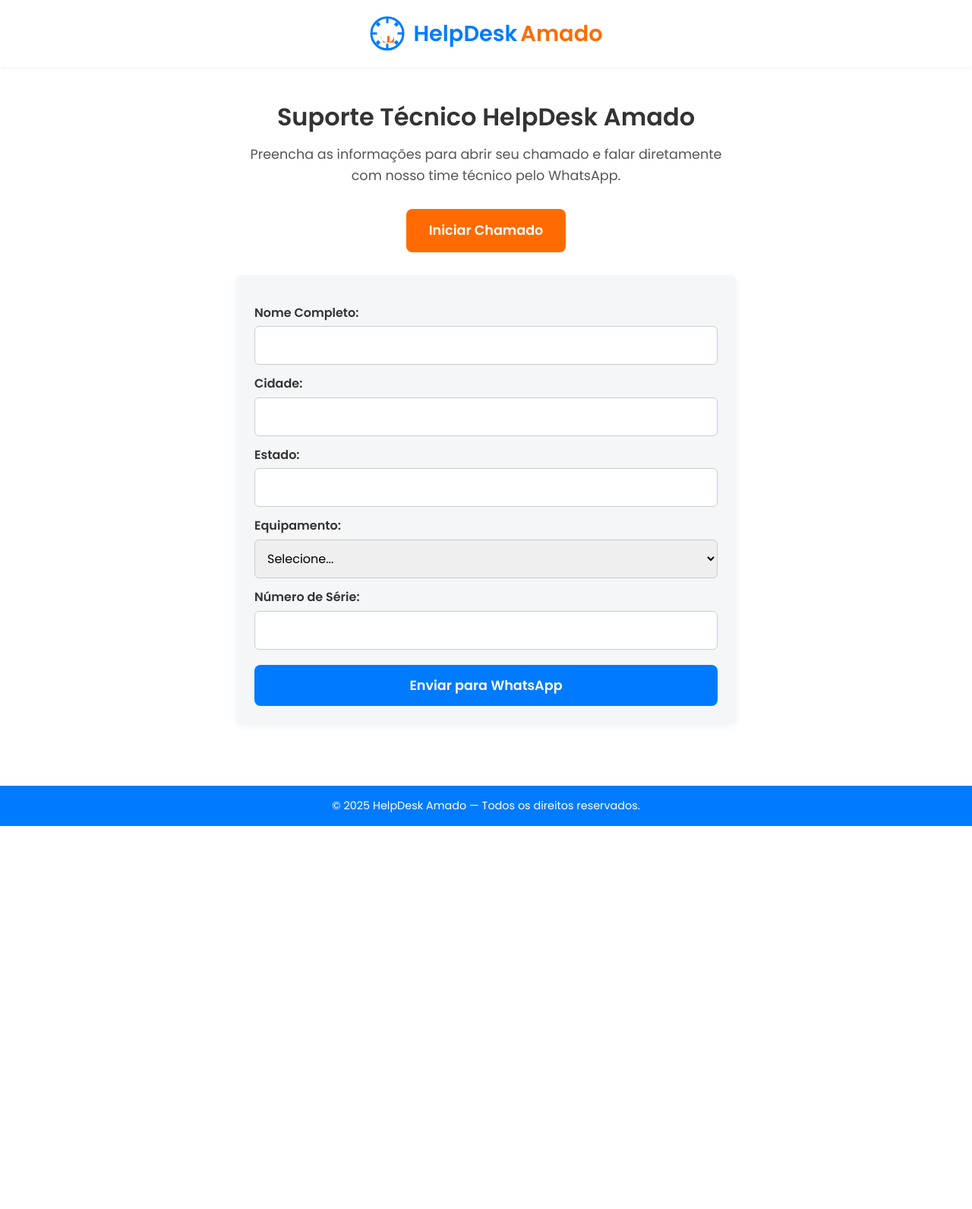
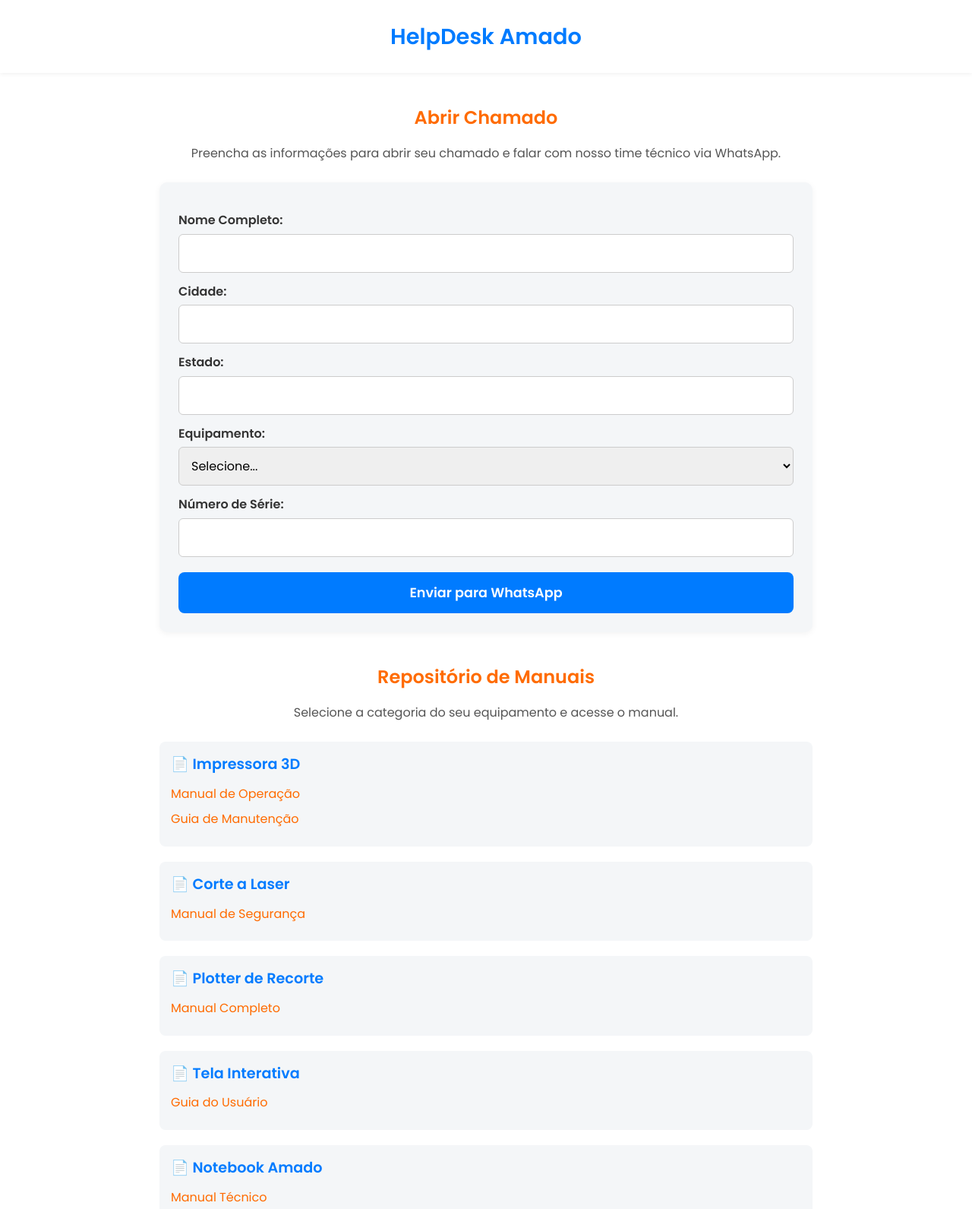
Before and after one commit to josemarmo1/testes, a plain HTML site: page index.html in a window 1280 px wide. Shown: the top 1591 px of the page at 76% size. Before the commit the page ends 1087 px from the top, so only its background shows below. Drawn offline with Linux system fonts and the light colour scheme.

Commit message:
Update index.html

```diff
--- a/index.html
+++ b/index.html
@@ -9,40 +9,41 @@
     :root {
       --laranja: #FF6B00;
       --azul: #007BFF;
-      --fundo: #ffffff;
       --cinza-claro: #f4f6f8;
       --texto: #333;
     }
     * { margin:0; padding:0; box-sizing:border-box; font-family:'Poppins', sans-serif; }
-    body { background:var(--fundo); color:var(--texto); line-height:1.6; }
+    body { background:white; color:var(--texto); line-height:1.6; }
 
     header {
-      background:white; padding:20px 30px; display:flex; align-items:center; justify-content:center;
+      text-align:center;
+      padding:25px 15px;
+      background:white;
       box-shadow:0 2px 5px rgba(0,0,0,0.05);
+      font-size:1.8rem;
+      font-weight:600;
+      color:var(--azul);
     }
-    .logo { display:flex; align-items:center; font-size:1.8rem; font-weight:600; }
-    .logo svg { width:48px; height:48px; margin-right:10px; }
-    .logo span:nth-child(2) { color:var(--azul); margin-right:4px; }
-    .logo span:nth-child(3) { color:var(--laranja); }
+    main { padding:40px 20px; max-width:900px; margin:auto; }
 
-    main { padding:40px 20px; max-width:700px; margin:auto; text-align:center; }
-
-    .hero h1 { font-size:2rem; margin-bottom:10px; }
-    .hero p { font-size:1.1rem; color:#555; margin-bottom:30px; }
-
-    .btn {
-      display:inline-block; padding:14px 30px;
-      font-size:1.1rem; font-weight:600; color:white; border:none;
-      border-radius:8px; cursor:pointer; text-decoration:none;
-      background:var(--laranja);
-      transition: background 0.3s ease;
+    h2 {
+      color:var(--laranja);
+      font-size:1.5rem;
+      margin-bottom:15px;
+      text-align:center;
     }
-    .btn:hover { background:#e65e00; }
+    p.descricao {
+      text-align:center;
+      margin-bottom:25px;
+      color:#555;
+    }
 
     form {
-      background:var(--cinza-claro); padding:25px; border-radius:10px;
+      background:var(--cinza-claro);
+      padding:25px;
+      border-radius:10px;
       box-shadow:0 2px 8px rgba(0,0,0,0.05);
-      margin-top:30px; text-align:left;
+      margin-bottom:40px;
     }
     form label { font-weight:600; display:block; margin:12px 0 5px; }
     form input, form select {
@@ -57,42 +58,57 @@
     }
     form button:hover { background:#0066cc; }
 
+    /* Repositório */
+    .repositorio {
+      margin-top:40px;
+    }
+    .categoria {
+      background:var(--cinza-claro);
+      padding:15px;
+      border-radius:8px;
+      margin-bottom:20px;
+    }
+    .categoria h3 {
+      margin-bottom:10px;
+      color:var(--azul);
+      font-size:1.2rem;
+    }
+    .categoria ul {
+      list-style:none;
+    }
+    .categoria ul li {
+      margin:8px 0;
+    }
+    .categoria ul li a {
+      color:var(--laranja);
+      text-decoration:none;
+      font-weight:500;
+    }
+    .categoria ul li a:hover {
+      text-decoration:underline;
+    }
+
     footer {
-      text-align:center; padding:15px; background:var(--azul);
-      color:white; margin-top:40px; font-size:0.9rem;
+      text-align:center;
+      padding:15px;
+      background:var(--azul);
+      color:white;
+      margin-top:40px;
+      font-size:0.9rem;
     }
   </style>
 </head>
 <body>
   <header>
-    <div class="logo">
-      <!-- Logo SVG -->
-      <svg xmlns="http://www.w3.org/2000/svg" viewBox="0 0 64 64">
-        <circle cx="32" cy="32" r="28" stroke="#007BFF" stroke-width="4" fill="none"/>
-        <g fill="#007BFF">
-          <rect x="30" y="4" width="4" height="10"/>
-          <rect x="30" y="50" width="4" height="10"/>
-          <rect x="4" y="30" width="10" height="4"/>
-          <rect x="50" y="30" width="10" height="4"/>
-          <rect x="13" y="13" width="6" height="6" transform="rotate(45 16 16)"/>
-          <rect x="45" y="45" width="6" height="6" transform="rotate(45 48 48)"/>
-          <rect x="13" y="45" width="6" height="6" transform="rotate(-45 16 48)"/>
-          <rect x="45" y="13" width="6" height="6" transform="rotate(-45 48 16)"/>
-        </g>
-        <path d="M20,36 a12,12 0 0,0 24,0 v10 a2,2 0 0,1 -2,2 h-4 a2,2 0 0,1 -2,-2 v-8 a2,2 0 0,0 -4,0 v8 a2,2 0 0,1 -2,2 h-4 a2,2 0 0,1 -2,-2 z" fill="#FF6B00"/>
-      </svg>
-      <span>HelpDesk</span><span>Amado</span>
-    </div>
+    HelpDesk Amado
   </header>
 
   <main>
-    <section class="hero">
-      <h1>Suporte Técnico HelpDesk Amado</h1>
-      <p>Preencha as informações para abrir seu chamado e falar diretamente com nosso time técnico pelo WhatsApp.</p>
-      <a href="#formulario" class="btn">Iniciar Chamado</a>
-    </section>
+    <!-- Formulário de Chamado -->
+    <section>
+      <h2>Abrir Chamado</h2>
+      <p class="descricao">Preencha as informações para abrir seu chamado e falar com nosso time técnico via WhatsApp.</p>
 
-    <section id="formulario">
       <form id="chamadoForm">
         <label>Nome Completo:</label>
         <input type="text" id="nome" required>
@@ -118,6 +134,48 @@
 
         <button type="submit">Enviar para WhatsApp</button>
       </form>
+    </section>
+
+    <!-- Repositório de Manuais -->
+    <section class="repositorio">
+      <h2>Repositório de Manuais</h2>
+      <p class="descricao">Selecione a categoria do seu equipamento e acesse o manual.</p>
+
+      <div class="categoria">
+        <h3>📄 Impressora 3D</h3>
+        <ul>
+          <li><a href="manuais/impressora3d/manual1.pdf" target="_blank">Manual de Operação</a></li>
+          <li><a href="manuais/impressora3d/manual2.pdf" target="_blank">Guia de Manutenção</a></li>
+        </ul>
+      </div>
+
+      <div class="categoria">
+        <h3>📄 Corte a Laser</h3>
+        <ul>
+          <li><a href="manuais/laser/manual1.pdf" target="_blank">Manual de Segurança</a></li>
+        </ul>
+      </div>
+
+      <div class="categoria">
+        <h3>📄 Plotter de Recorte</h3>
+        <ul>
+          <li><a href="manuais/plotter/manual1.pdf" target="_blank">Manual Completo</a></li>
+        </ul>
+      </div>
+
+      <div class="categoria">
+        <h3>📄 Tela Interativa</h3>
+        <ul>
+          <li><a href="manuais/tela/manual1.pdf" target="_blank">Guia do Usuário</a></li>
+        </ul>
+      </div>
+
+      <div class="categoria">
+        <h3>📄 Notebook Amado</h3>
+        <ul>
+          <li><a href="manuais/notebook/manual1.pdf" target="_blank">Manual Técnico</a></li>
+        </ul>
+      </div>
     </section>
   </main>
 
```
